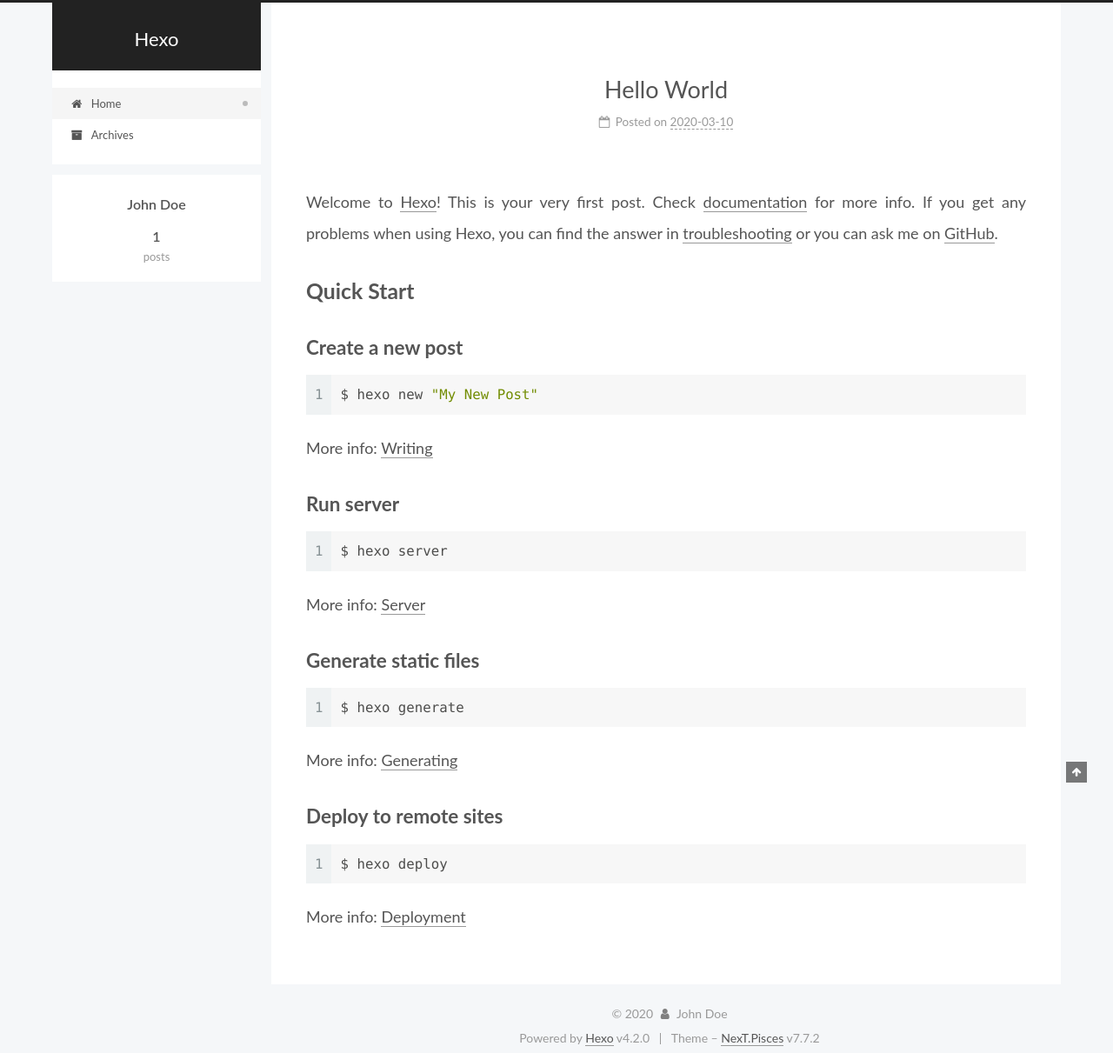
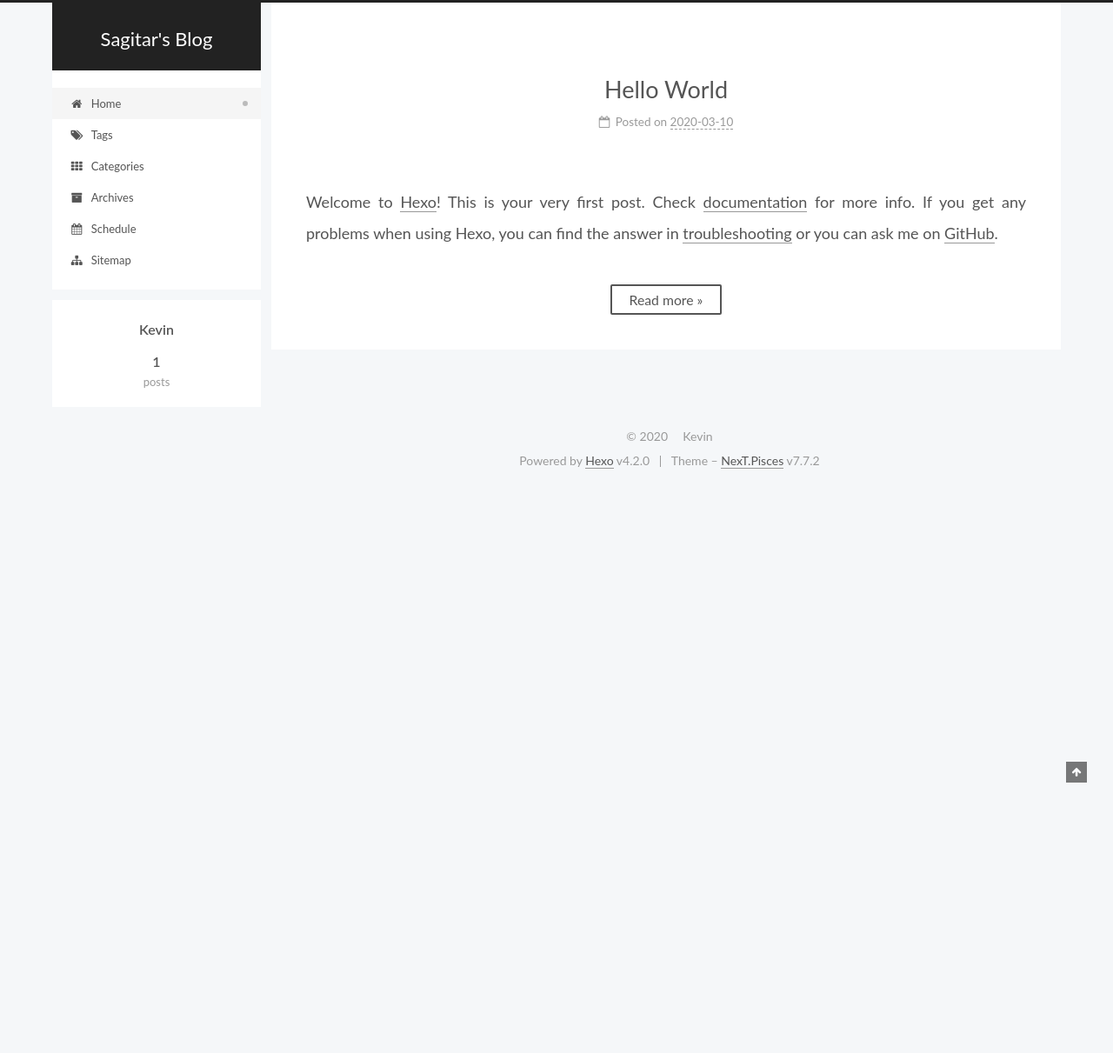
Before and after one commit to jsswd888/jsswd888.github.io, a plain HTML site: page index.html in a window 1280 px wide. Shown: the whole page at 87% size. After the commit the page ends 800 px from the top, so only its background shows below. Drawn offline with Linux system fonts and the light colour scheme.

Commit message:
Site updated: 2020-03-10 20:23:43

```diff
--- a/css/main.css
+++ b/css/main.css
@@ -1162,7 +1162,7 @@ pre .javascript .function {
 }
 .links-of-author a::before,
 .links-of-author span.exturl::before {
-  background: #beb625;
+  background: #9ebb88;
   border-radius: 50%;
   content: ' ';
   display: inline-block;
--- a/index.html
+++ b/index.html
@@ -1,5 +1,5 @@
 <!DOCTYPE html>
-<html lang="en">
+<html lang="zh-Hans">
 <head>
   <meta charset="UTF-8">
 <meta name="viewport" content="width=device-width, initial-scale=1, maximum-scale=2">
@@ -21,11 +21,10 @@
   </script>
 
   <meta property="og:type" content="website">
-<meta property="og:title" content="Hexo">
+<meta property="og:title" content="Sagitar&#39;s Blog">
 <meta property="og:url" content="http://yoursite.com/index.html">
-<meta property="og:site_name" content="Hexo">
-<meta property="og:locale" content="en_US">
-<meta property="article:author" content="John Doe">
+<meta property="og:site_name" content="Sagitar&#39;s Blog">
+<meta property="article:author" content="Kevin">
 <meta name="twitter:card" content="summary">
 
 <link rel="canonical" href="http://yoursite.com/">
@@ -40,7 +39,7 @@
   };
 </script>
 
-  <title>Hexo</title>
+  <title>Sagitar's Blog</title>
 
 
 
@@ -92,7 +91,7 @@
     <div>
       <a href="/" class="brand" rel="start">
         <span class="logo-line-before"><i></i></span>
-        <span class="site-title">Hexo</span>
+        <span class="site-title">Sagitar's Blog</span>
         <span class="logo-line-after"><i></i></span>
       </a>
     </div>
@@ -113,9 +112,29 @@
     <a href="/" rel="section"><i class="fa fa-fw fa-home"></i>Home</a>
 
   </li>
+        <li class="menu-item menu-item-tags">
+
+    <a href="/tags/" rel="section"><i class="fa fa-fw fa-tags"></i>Tags</a>
+
+  </li>
+        <li class="menu-item menu-item-categories">
+
+    <a href="/categories/" rel="section"><i class="fa fa-fw fa-th"></i>Categories</a>
+
+  </li>
         <li class="menu-item menu-item-archives">
 
     <a href="/archives/" rel="section"><i class="fa fa-fw fa-archive"></i>Archives</a>
+
+  </li>
+        <li class="menu-item menu-item-schedule">
+
+    <a href="/schedule/" rel="section"><i class="fa fa-fw fa-calendar"></i>Schedule</a>
+
+  </li>
+        <li class="menu-item menu-item-sitemap">
+
+    <a href="/sitemap.xml" rel="section"><i class="fa fa-fw fa-sitemap"></i>Sitemap</a>
 
   </li>
   </ul>
@@ -143,17 +162,17 @@
 
 
 
-  <article itemscope itemtype="http://schema.org/Article" class="post-block home" lang="en">
+  <article itemscope itemtype="http://schema.org/Article" class="post-block home" lang="zh-Hans">
     <link itemprop="mainEntityOfPage" href="http://yoursite.com/2020/03/10/hello-world/">
 
     <span hidden itemprop="author" itemscope itemtype="http://schema.org/Person">
       <meta itemprop="image" content="/images/avatar.gif">
-      <meta itemprop="name" content="John Doe">
+      <meta itemprop="name" content="Kevin">
       <meta itemprop="description" content="">
     </span>
 
     <span hidden itemprop="publisher" itemscope itemtype="http://schema.org/Organization">
-      <meta itemprop="name" content="Hexo">
+      <meta itemprop="name" content="Sagitar's Blog">
     </span>
       <header class="post-header">
         <h1 class="post-title" itemprop="name headline">
@@ -168,7 +187,8 @@
               </span>
               <span class="post-meta-item-text">Posted on</span>
 
-              <time title="Created: 2020-03-10 18:18:59" itemprop="dateCreated datePublished" datetime="2020-03-10T18:18:59+08:00">2020-03-10</time>
+
+              <time title="Created: 2020-03-10 18:18:59 / Modified: 20:17:20" itemprop="dateCreated datePublished" datetime="2020-03-10T18:18:59+08:00">2020-03-10</time>
             </span>
 
 
@@ -183,18 +203,13 @@
 
 
           <p>Welcome to <a href="https://hexo.io/" target="_blank" rel="noopener">Hexo</a>! This is your very first post. Check <a href="https://hexo.io/docs/" target="_blank" rel="noopener">documentation</a> for more info. If you get any problems when using Hexo, you can find the answer in <a href="https://hexo.io/docs/troubleshooting.html" target="_blank" rel="noopener">troubleshooting</a> or you can ask me on <a href="https://github.com/hexojs/hexo/issues" target="_blank" rel="noopener">GitHub</a>.</p>
-<h2 id="Quick-Start"><a href="#Quick-Start" class="headerlink" title="Quick Start"></a>Quick Start</h2><h3 id="Create-a-new-post"><a href="#Create-a-new-post" class="headerlink" title="Create a new post"></a>Create a new post</h3><figure class="highlight bash"><table><tr><td class="gutter"><pre><span class="line">1</span><br></pre></td><td class="code"><pre><span class="line">$ hexo new <span class="string">"My New Post"</span></span><br></pre></td></tr></table></figure>
-
-<p>More info: <a href="https://hexo.io/docs/writing.html" target="_blank" rel="noopener">Writing</a></p>
-<h3 id="Run-server"><a href="#Run-server" class="headerlink" title="Run server"></a>Run server</h3><figure class="highlight bash"><table><tr><td class="gutter"><pre><span class="line">1</span><br></pre></td><td class="code"><pre><span class="line">$ hexo server</span><br></pre></td></tr></table></figure>
-
-<p>More info: <a href="https://hexo.io/docs/server.html" target="_blank" rel="noopener">Server</a></p>
-<h3 id="Generate-static-files"><a href="#Generate-static-files" class="headerlink" title="Generate static files"></a>Generate static files</h3><figure class="highlight bash"><table><tr><td class="gutter"><pre><span class="line">1</span><br></pre></td><td class="code"><pre><span class="line">$ hexo generate</span><br></pre></td></tr></table></figure>
-
-<p>More info: <a href="https://hexo.io/docs/generating.html" target="_blank" rel="noopener">Generating</a></p>
-<h3 id="Deploy-to-remote-sites"><a href="#Deploy-to-remote-sites" class="headerlink" title="Deploy to remote sites"></a>Deploy to remote sites</h3><figure class="highlight bash"><table><tr><td class="gutter"><pre><span class="line">1</span><br></pre></td><td class="code"><pre><span class="line">$ hexo deploy</span><br></pre></td></tr></table></figure>
-
-<p>More info: <a href="https://hexo.io/docs/one-command-deployment.html" target="_blank" rel="noopener">Deployment</a></p>
+          <!--noindex-->
+            <div class="post-button">
+              <a class="btn" href="/2020/03/10/hello-world/#more" rel="contents">
+                Read more &raquo;
+              </a>
+            </div>
+          <!--/noindex-->
 
 
     </div>
@@ -269,7 +284,7 @@
 
       <div class="site-overview-wrap sidebar-panel">
         <div class="site-author motion-element" itemprop="author" itemscope itemtype="http://schema.org/Person">
-  <p class="site-author-name" itemprop="name">John Doe</p>
+  <p class="site-author-name" itemprop="name">Kevin</p>
   <div class="site-description" itemprop="description"></div>
 </div>
 <div class="site-state-wrap motion-element">
@@ -305,9 +320,9 @@
   &copy;
   <span itemprop="copyrightYear">2020</span>
   <span class="with-love">
-    <i class="fa fa-user"></i>
+    <i class="fa fa-Kevin"></i>
   </span>
-  <span class="author" itemprop="copyrightHolder">John Doe</span>
+  <span class="author" itemprop="copyrightHolder">Kevin</span>
 </div>
   <div class="powered-by">Powered by <a href="https://hexo.io/" class="theme-link" rel="noopener" target="_blank">Hexo</a> v4.2.0
   </div>
```
Also changed, not shown: 2020/03/10/hello-world/index.html (+37 -16 lines), archives/2020/03/index.html (+29 -10 lines), archives/2020/index.html (+29 -10 lines), archives/index.html (+29 -10 lines).
